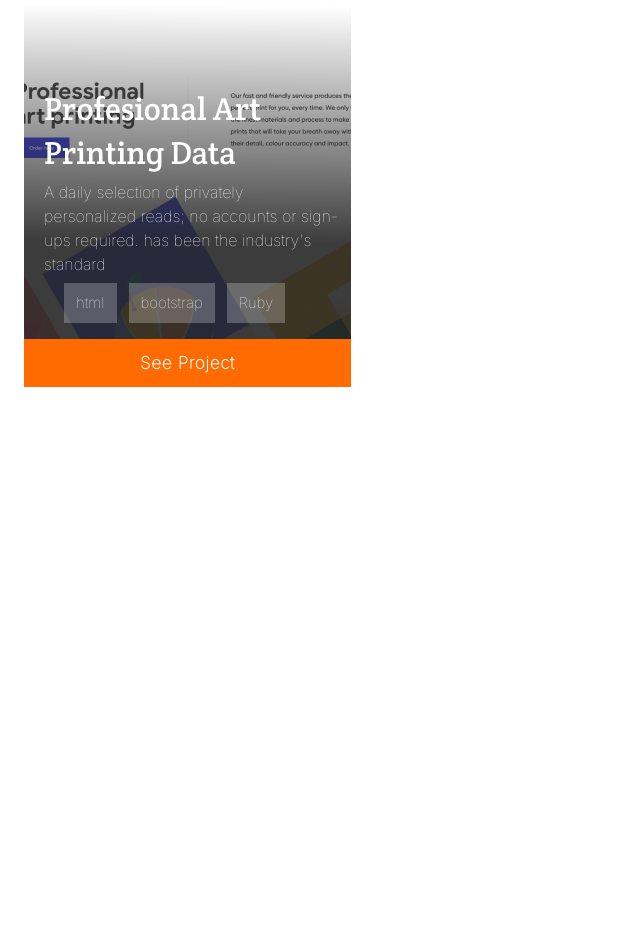
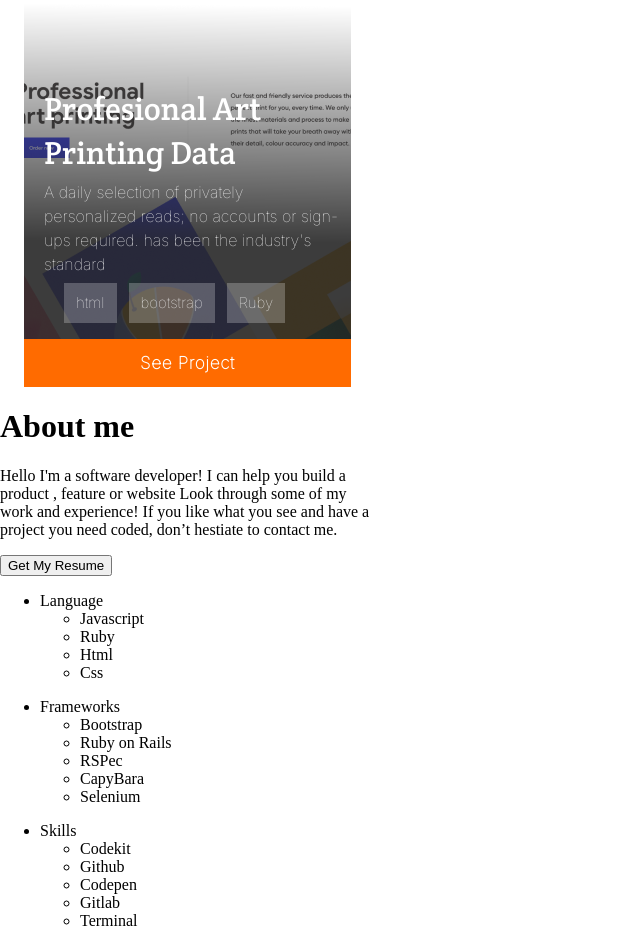
Before and after one commit to Camilovelag/my-portfolio, a plain HTML site: page index.html in a window 1280 px wide. Shown: the part 3655-4585 px from the top of the page, without its empty margins (0-640 px from the left). Before the commit the page ends 4042 px from the top, so only its background shows below. Drawn offline with Linux system fonts and the light colour scheme.

Commit message:
Add about me info to index.html

```diff
--- a/index.html
+++ b/index.html
@@ -112,5 +112,46 @@
     </div>
 <!--card works section end-->
   </div>
+  <div class="container-3">
+    <div class="about-me">
+      <h1 class="about-me-title">About me</h1>
+      <p class="about-me-description">Hello I'm a software developer! I can help you build a product , feature or website Look through some of my work and experience! If you like what you see and have a project you need coded, don’t hestiate to contact me.</p>
+      <button class="about-me-button" type="button">Get My Resume</button>
+    </div>
+    <div class="skills">
+      <ul>
+        <li class="language">Language
+          <ul>
+            <li class="skill">Javascript</li>
+            <li class="skill">Ruby</li>
+            <li class="skill">Html</li>
+            <li class="skill">Css</li>
+          </ul>
+        </li>
+      </ul>
+      <ul>
+        <li class="frameworks">Frameworks
+          <ul>
+            <li class="skill">Bootstrap</li>
+            <li class="skill">Ruby on Rails</li>
+            <li class="skill">RSPec</li>
+            <li class="skill">CapyBara</li>
+            <li class="skill">Selenium</li>
+          </ul>
+        </li>
+      </ul>
+      <ul>
+        <li class="skill-list">Skills
+          <ul>
+            <li class="skill">Codekit</li>
+            <li class="skill">Github</li>
+            <li class="skill">Codepen</li>
+            <li class="skill">Gitlab</li>
+            <li class="skill">Terminal</li>
+          </ul>
+        </li>
+      </ul>
+    </div>
+  </div>
 </body>
 </html>
```
